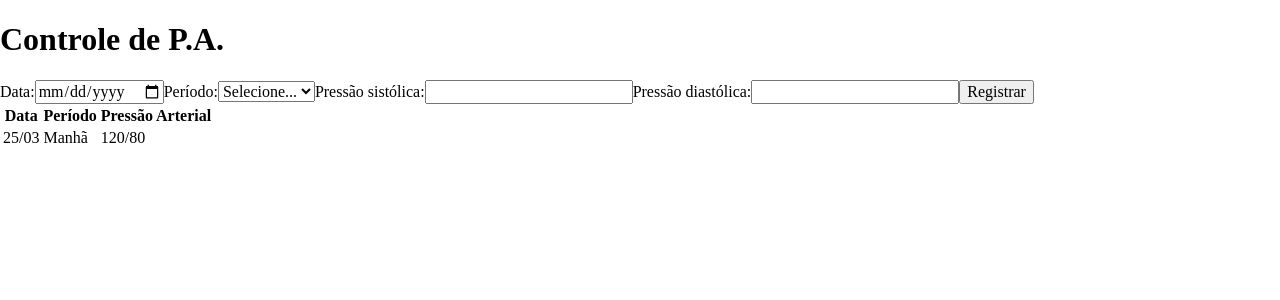
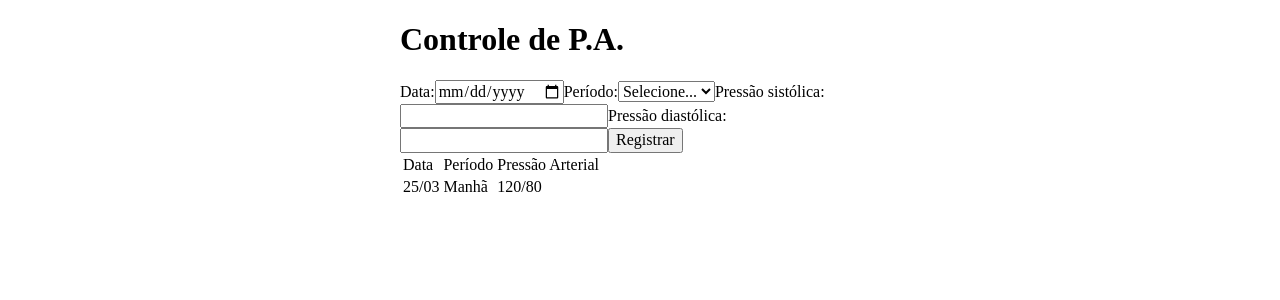
Before and after one commit to leonardo-amaro/controle-pa, a React (Vite) app: page / in a window 1280 px wide. Shown: the top 300 px of the page. Built offline with nearby package versions, Linux system fonts and the light colour scheme.

Commit message:
corrigindo estilos da página

```diff
--- a/src/App.jsx
+++ b/src/App.jsx
@@ -1,14 +1,22 @@
+import styled from 'styled-components'
 import EstilosGlobais from './components/EstilosGlobais'
 import Formulario from './components/Fromulario'
 import Tabela from './components/Tabela'
+
+const AppContainer = styled.div`
+  width: 480px;
+  margin: 0 auto;
+`
 
 const App = () => {
   return (
     <>
       <EstilosGlobais />
-      <h1>Controle de P.A.</h1>
-      <Formulario />
-      <Tabela />
+      <AppContainer>
+        <h1>Controle de P.A.</h1>
+        <Formulario />
+        <Tabela />
+      </AppContainer>
     </>
   )
 }
--- a/src/components/Fromulario/index.jsx
+++ b/src/components/Fromulario/index.jsx
@@ -5,7 +5,9 @@ const Formulario = () => {
       <input type="date" name="data" id="data" />
       <label htmlFor="periodo-dia">Período:</label>
       <select name="periodo-dia" id="periodo-dia">
-                <option value="" selected>Selecione...</option>
+        <option value="" defaultValue>
+          Selecione...
+        </option>
         <option value="manha">Manhã</option>
         <option value="tarde">Tarde</option>
         <option value="noite">Noite</option>
--- a/src/components/Tabela/index.jsx
+++ b/src/components/Tabela/index.jsx
@@ -2,15 +2,19 @@ const Tabela = () => {
   return (
     <table>
       <thead>
-                <th>Data</th>
-                <th>Período</th>
-                <th>Pressão Arterial</th>
+        <tr>
+          <td>Data</td>
+          <td>Período</td>
+          <td>Pressão Arterial</td>
+        </tr>
       </thead>
+      <tbody>
         <tr>
           <td>25/03</td>
           <td>Manhã</td>
           <td>120/80</td>
         </tr>
+      </tbody>
     </table>
   )
 }
```
Lines whose indentation alone changed are shown as unchanged.
